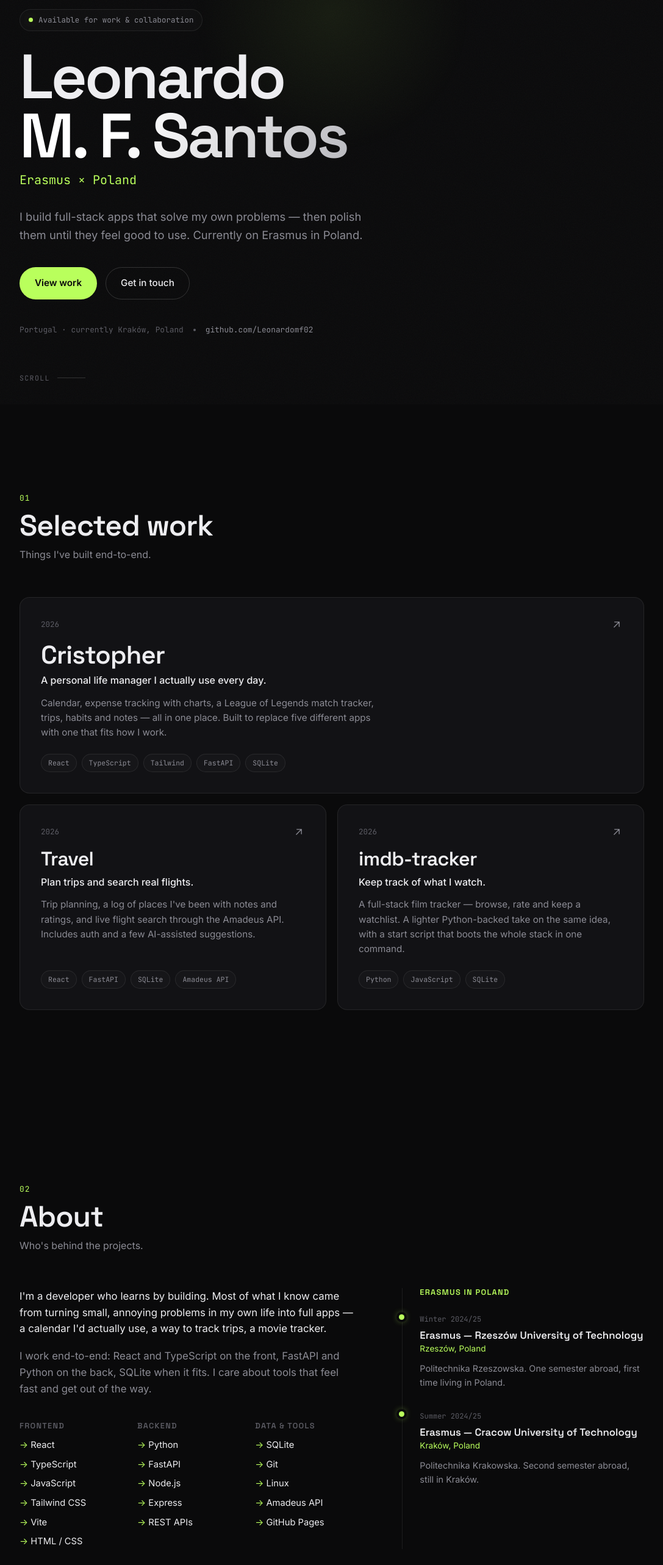
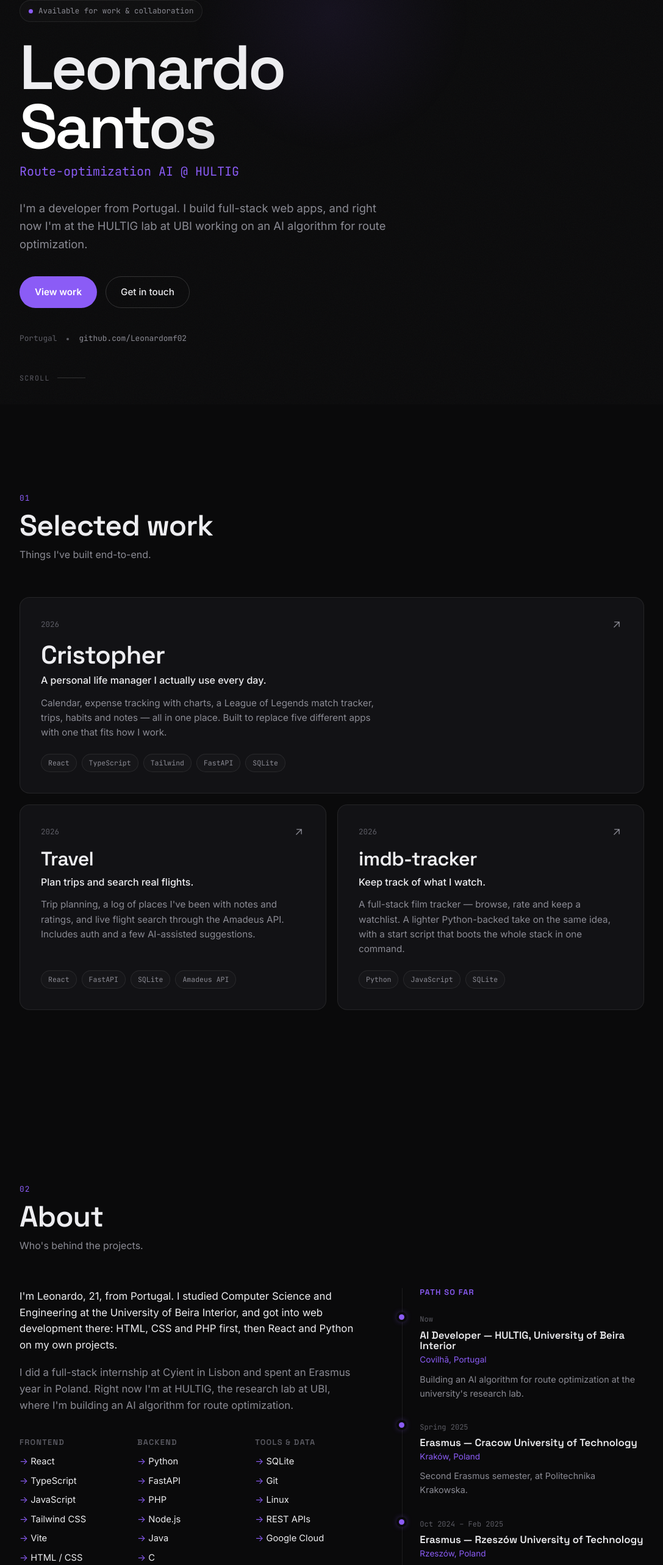
Before and after one commit to Leonardomf02/Portfolio, a React (Vite) app: page / in a window 1280 px wide. Shown: the part 137-2703 px from the top of the page at 61% size, without its empty margins (96-1183 px from the left). Built offline with nearby package versions, Linux system fonts and the light colour scheme.

Commit message:
Update content with real bio and switch accent to violet
Use real details (Cyient internship, UBI degree, Erasmus, HULTIG route-
optimization work), shorten the name to Leonardo Santos, rewrite the about
copy, and change the accent colour from lime to deep violet.

```diff
--- a/index.html
+++ b/index.html
@@ -5,10 +5,10 @@
     <link rel="icon" type="image/svg+xml" href="/Portfolio/favicon.svg" />
     <meta name="viewport" content="width=device-width, initial-scale=1.0" />
     <meta name="theme-color" content="#0a0a0b" />
-    <meta name="description" content="Leonardo M. F. Santos — full-stack developer. Side-projects in React, FastAPI and Python. Erasmus in Poland (Rzeszów & Kraków)." />
+    <meta name="description" content="Leonardo Santos — full-stack developer from Portugal. Building route-optimization AI at the HULTIG lab (UBI). Projects in React, Python and FastAPI." />
 
-    <meta property="og:title" content="Leonardo M. F. Santos" />
-    <meta property="og:description" content="Full-stack developer. Side-projects in React, FastAPI and Python." />
+    <meta property="og:title" content="Leonardo Santos" />
+    <meta property="og:description" content="Full-stack developer from Portugal. Projects in React, Python and FastAPI." />
     <meta property="og:type" content="website" />
     <meta property="og:url" content="https://leonardomf02.github.io/Portfolio/" />
 
@@ -16,7 +16,7 @@
     <link rel="preconnect" href="https://fonts.gstatic.com" crossorigin />
     <link href="https://fonts.googleapis.com/css2?family=Inter:wght@400;500;600&family=Space+Grotesk:wght@400;500;600;700&family=JetBrains+Mono:wght@400;500&display=swap" rel="stylesheet" />
 
-    <title>Leonardo M. F. Santos — Developer</title>
+    <title>Leonardo Santos — Developer</title>
   </head>
   <body>
     <div id="root"></div>
--- a/src/components/About.jsx
+++ b/src/components/About.jsx
@@ -30,7 +30,7 @@ export default function About() {
         </div>
 
         <div className="about__timeline" data-reveal>
-          <h4 className="timeline__label">Erasmus in Poland</h4>
+          <h4 className="timeline__label">Path so far</h4>
           <ol className="timeline">
             {journey.map((j) => (
               <li className="timeline__item" key={j.title}>
--- a/src/components/Footer.jsx
+++ b/src/components/Footer.jsx
@@ -2,7 +2,7 @@ export default function Footer() {
   const year = new Date().getFullYear();
   return (
     <footer className="footer">
-      <span>© {year} Leonardo M. F. Santos</span>
+      <span>© {year} Leonardo Santos</span>
       <span className="footer__built">Built with React · Vite</span>
     </footer>
   );
--- a/src/components/Hero.jsx
+++ b/src/components/Hero.jsx
@@ -23,7 +23,7 @@ export default function Hero() {
         </p>
 
         <h1 className="hero__name" data-reveal>
-          Leonardo <span className="hero__name-accent">M. F. Santos</span>
+          Leonardo <span className="hero__name-accent">Santos</span>
         </h1>
 
         <p className="hero__sub" data-reveal>
@@ -31,8 +31,9 @@ export default function Hero() {
         </p>
 
         <p className="hero__lede" data-reveal>
-          I build full-stack apps that solve my own problems — then polish them until
-          they feel good to use. Currently on Erasmus in Poland.
+          I'm a developer from Portugal. I build full-stack web apps, and right now
+          I'm at the HULTIG lab at UBI working on an AI algorithm for route
+          optimization.
         </p>
 
         <div className="hero__actions" data-reveal>
--- a/src/components/Nav.jsx
+++ b/src/components/Nav.jsx
@@ -21,7 +21,7 @@ export default function Nav() {
       <div className="nav__inner">
         <a href="#top" className="nav__brand">
           <span className="nav__dot" />
-          LMFS
+          LS
         </a>
         <nav className="nav__links">
           {links.map((l) => (
--- a/src/data/content.js
+++ b/src/data/content.js
@@ -1,16 +1,15 @@
 // Single source of truth for the portfolio content.
-// Swap LINKEDIN_URL and the CV file when you have them.
 
 export const profile = {
-  name: "Leonardo M. F. Santos",
+  name: "Leonardo Santos",
   // Rotating one-liners under the name.
   roles: [
     "Full-stack developer",
-    "React · FastAPI · Python",
-    "Erasmus × Poland",
-    "I ship side-projects",
+    "React · Python · FastAPI",
+    "Route-optimization AI @ HULTIG",
+    "CS & Engineering @ UBI",
   ],
-  location: "Portugal · currently Kraków, Poland",
+  location: "Portugal",
   email: "leonardomfsantos20@gmail.com",
   github: "https://github.com/Leonardomf02",
   linkedin: "https://www.linkedin.com/in/leonardosantos02/",
@@ -19,24 +18,41 @@ export const profile = {
 
 export const about = {
   paragraphs: [
-    "I'm a developer who learns by building. Most of what I know came from turning small, annoying problems in my own life into full apps — a calendar I'd actually use, a way to track trips, a movie tracker.",
-    "I work end-to-end: React and TypeScript on the front, FastAPI and Python on the back, SQLite when it fits. I care about tools that feel fast and get out of the way.",
+    "I'm Leonardo, 21, from Portugal. I studied Computer Science and Engineering at the University of Beira Interior, and got into web development there: HTML, CSS and PHP first, then React and Python on my own projects.",
+    "I did a full-stack internship at Cyient in Lisbon and spent an Erasmus year in Poland. Right now I'm at HULTIG, the research lab at UBI, where I'm building an AI algorithm for route optimization.",
   ],
 };
 
-// Erasmus timeline
 export const journey = [
   {
-    period: "Winter 2024/25",
+    period: "Now",
+    title: "AI Developer — HULTIG, University of Beira Interior",
+    place: "Covilhã, Portugal",
+    note: "Building an AI algorithm for route optimization at the university's research lab.",
+  },
+  {
+    period: "Spring 2025",
+    title: "Erasmus — Cracow University of Technology",
+    place: "Kraków, Poland",
+    note: "Second Erasmus semester, at Politechnika Krakowska.",
+  },
+  {
+    period: "Oct 2024 – Feb 2025",
     title: "Erasmus — Rzeszów University of Technology",
     place: "Rzeszów, Poland",
-    note: "Politechnika Rzeszowska. One semester abroad, first time living in Poland.",
+    note: "First semester abroad, Computer Science.",
   },
   {
-    period: "Summer 2024/25",
-    title: "Erasmus — Cracow University of Technology",
-    place: "Kraków, Poland",
-    note: "Politechnika Krakowska. Second semester abroad, still in Kraków.",
+    period: "Jul – Sep 2024",
+    title: "Full-stack Developer — Cyient (internship)",
+    place: "Lisbon, Portugal",
+    note: "Three-month summer internship building full-stack web features.",
+  },
+  {
+    period: "2021 – 2025",
+    title: "BSc Computer Science & Engineering — UBI",
+    place: "Covilhã, Portugal",
+    note: "Bachelor's degree. Google Cloud Cybersecurity certificate along the way.",
   },
 ];
 
@@ -75,6 +91,6 @@ export const projects = [
 
 export const skills = [
   { group: "Frontend", items: ["React", "TypeScript", "JavaScript", "Tailwind CSS", "Vite", "HTML / CSS"] },
-  { group: "Backend", items: ["Python", "FastAPI", "Node.js", "Express", "REST APIs"] },
-  { group: "Data & tools", items: ["SQLite", "Git", "Linux", "Amadeus API", "GitHub Pages"] },
+  { group: "Backend", items: ["Python", "FastAPI", "PHP", "Node.js", "Java", "C"] },
+  { group: "Tools & data", items: ["SQLite", "Git", "Linux", "REST APIs", "Google Cloud"] },
 ];
--- a/src/index.css
+++ b/src/index.css
@@ -9,8 +9,9 @@
   --text: #ededf0;
   --muted: #8b8b94;
   --faint: #5c5c64;
-  --accent: #b9ff5c;          /* restrained lime — the single spark of colour */
-  --accent-dim: rgba(185, 255, 92, 0.14);
+  --accent: #8b5cf6;          /* deep violet — the single spark of colour */
+  --accent-ink: #ffffff;      /* text/icon colour on top of --accent */
+  --accent-dim: rgba(139, 92, 246, 0.18);
   --max: 1120px;
   --pad: clamp(20px, 5vw, 48px);
   --r: 16px;
@@ -34,7 +35,7 @@ body {
 
 a { color: inherit; text-decoration: none; }
 h1, h2, h3, h4, h5 { font-family: "Space Grotesk", sans-serif; font-weight: 600; line-height: 1.05; }
-::selection { background: var(--accent); color: #0a0a0b; }
+::selection { background: var(--accent); color: var(--accent-ink); }
 
 /* ============ Ambient layers ============ */
 .grain {
@@ -53,7 +54,7 @@ h1, h2, h3, h4, h5 { font-family: "Space Grotesk", sans-serif; font-weight: 600;
   pointer-events: none;
   background: radial-gradient(
     380px circle at var(--mx, 50%) var(--my, 20%),
-    rgba(185, 255, 92, 0.07),
+    rgba(139, 92, 246, 0.08),
     transparent 60%
   );
   transition: background 0.12s linear;
@@ -149,9 +150,9 @@ main { position: relative; z-index: 2; }
   animation: pulse 2.4s infinite;
 }
 @keyframes pulse {
-  0% { box-shadow: 0 0 0 0 rgba(185, 255, 92, 0.4); }
-  70% { box-shadow: 0 0 0 8px rgba(185, 255, 92, 0); }
-  100% { box-shadow: 0 0 0 0 rgba(185, 255, 92, 0); }
+  0% { box-shadow: 0 0 0 0 rgba(139, 92, 246, 0.45); }
+  70% { box-shadow: 0 0 0 8px rgba(139, 92, 246, 0); }
+  100% { box-shadow: 0 0 0 0 rgba(139, 92, 246, 0); }
 }
 
 .hero__name {
@@ -237,7 +238,7 @@ main { position: relative; z-index: 2; }
   transition: transform 0.25s var(--ease), background 0.25s, border-color 0.25s, color 0.25s;
 }
 .btn:hover { transform: translateY(-2px); }
-.btn--primary { background: var(--accent); color: #0a0a0b; font-weight: 600; }
+.btn--primary { background: var(--accent); color: var(--accent-ink); font-weight: 600; }
 .btn--primary:hover { box-shadow: 0 12px 30px -12px var(--accent); }
 .btn--ghost { border-color: var(--border-strong); color: var(--text); }
 .btn--ghost:hover { border-color: var(--accent); color: var(--accent); }
```
Also changed, not shown: public/favicon.svg.
